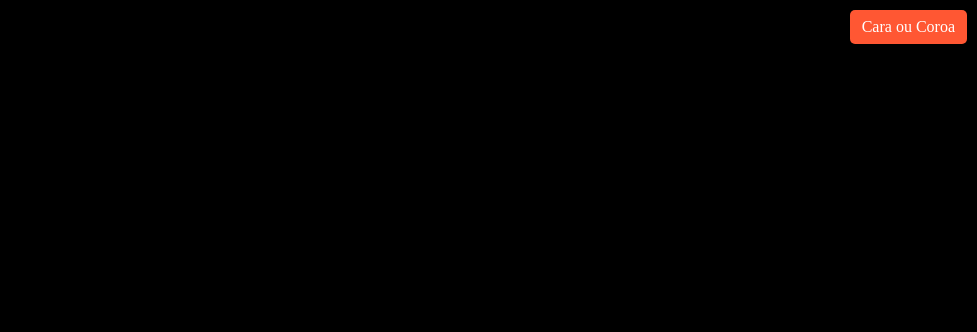
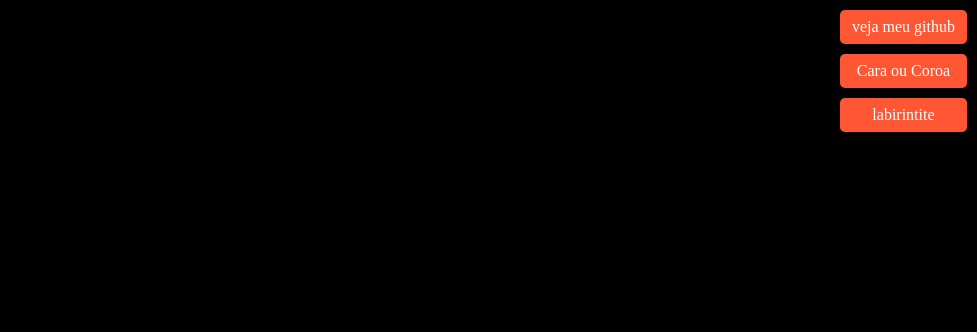
Before and after one commit to Barboss4/pickabuton, a plain HTML site: page index.html in a window 1280 px wide. Shown: the top 332 px of the page, without its empty margins (303-1280 px from the left). Drawn offline with Linux system fonts and the light colour scheme.

Commit message:
Update index.html

```diff
--- a/index.html
+++ b/index.html
@@ -18,18 +18,21 @@
             text-align: center;
         }
 
-        #link-outro-site {
+       .links-container {
             position: fixed;
             top: 10px;
             right: 10px;
+        }
+        .link-outro-site {
             padding: 8px 12px; /* Adiciona espaçamento interno */
             background-color: #ff5733; /* Cor de fundo */
             color: white; /* Cor do texto */
             border-radius: 5px; /* Bordas arredondadas */
             text-decoration: none; /* Remove sublinhado padrão de links */
+            display: block;
+            margin-bottom: 10px; /* Espaço opcional entre os links */
         }
-
-        #link-outro-site:hover {
+        .link-outro-site:hover {
             background-color: #ff7f50; /* Altera a cor de fundo ao passar o mouse */
         }
 
@@ -93,8 +96,11 @@
 </head>
 <body>
 
-    <a id="link-outro-site" href="https://barboss4.github.io/Caracol/">Cara ou Coroa </a>
-
+    <div class="links-container">
+        <a class="link-outro-site" href="https://github.com/Barboss4">veja meu github</a>
+        <a class="link-outro-site" href="https://barboss4.github.io/Caracol/">Cara ou Coroa</a>
+        <a class="link-outro-site" href="https://barboss4.github.io/labirintite/">labirintite</a>
+    </div>
 
     <!-- Os botões serão adicionados aqui -->
     <audio id="myAudio">
```
Lines whose indentation alone changed are shown as unchanged.
